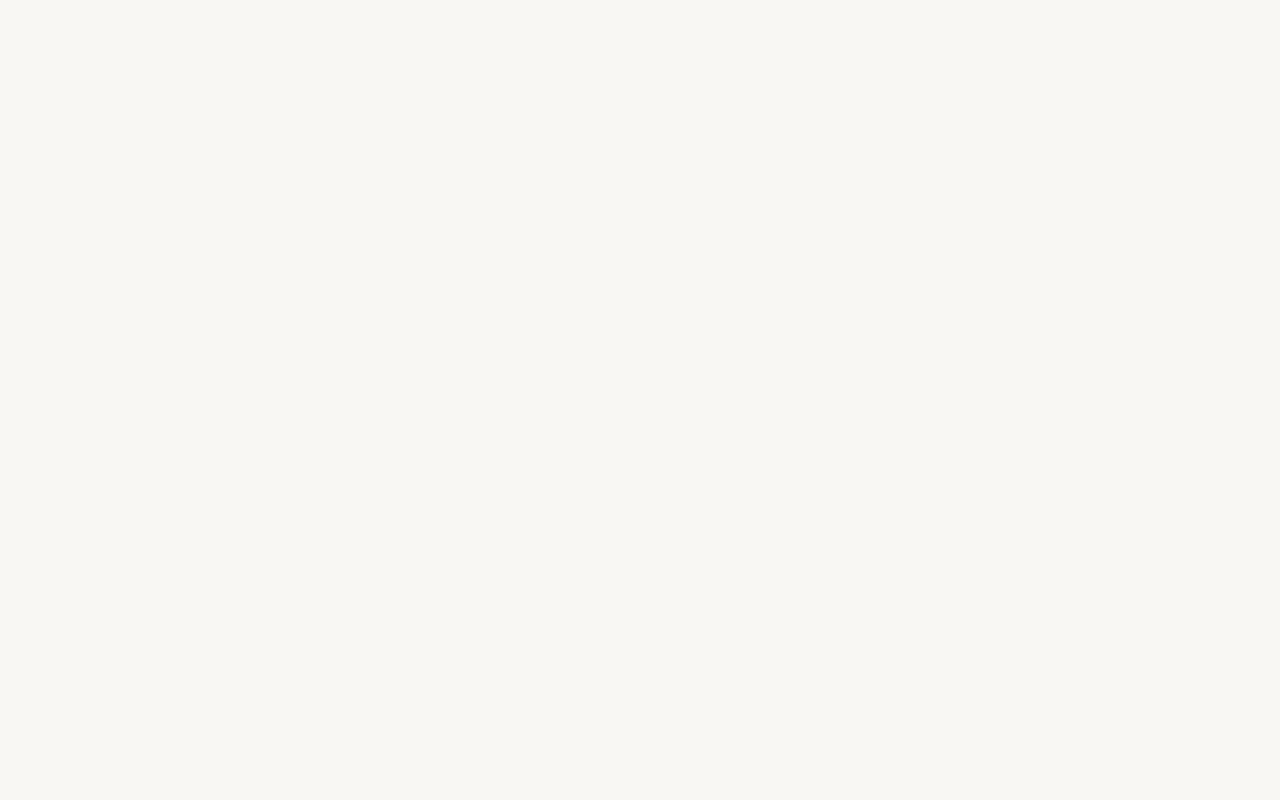
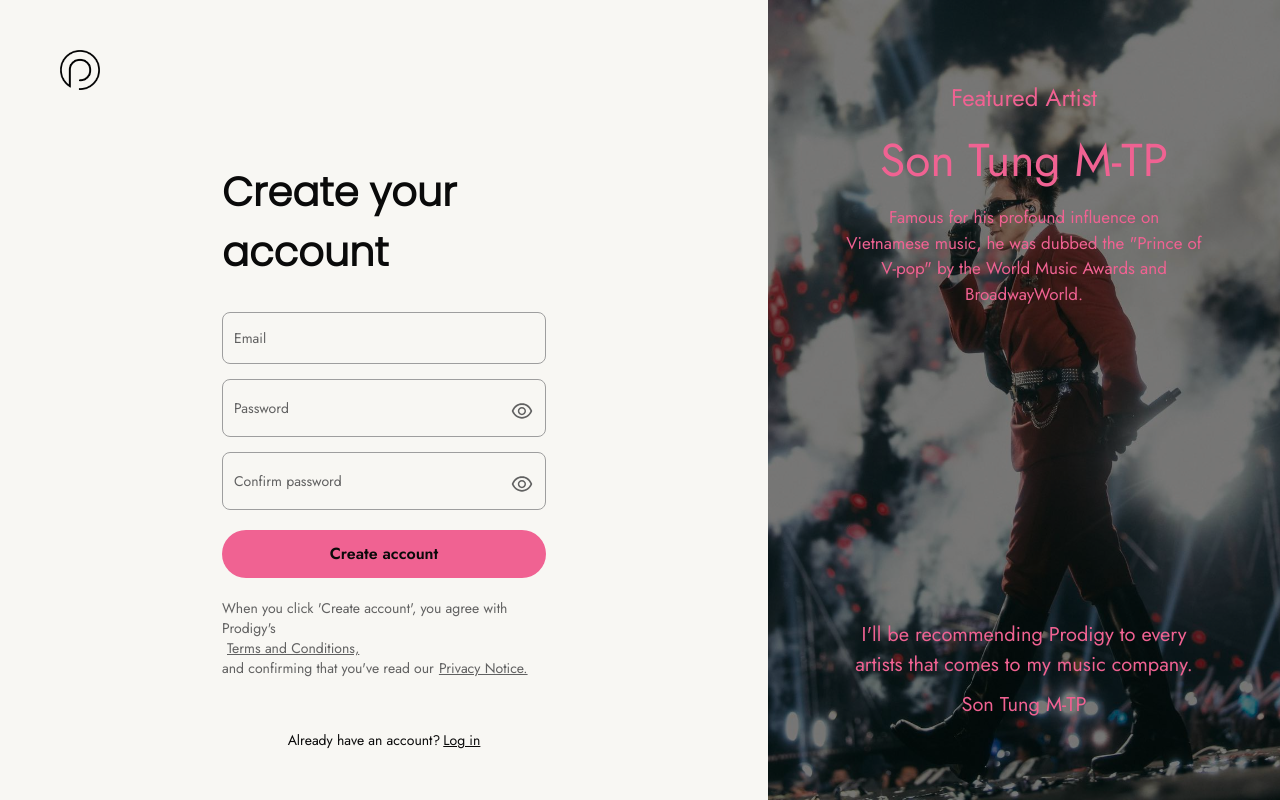
Before and after one commit to TriTruong666/Prodigy-Music-Frontend, a Next.js app: page /signup in a window 1280 px wide. Built offline with nearby package versions, Linux system fonts and the light colour scheme.

Commit message:
UI Signup Page

```diff
--- a/src/app/layout.tsx
+++ b/src/app/layout.tsx
@@ -7,6 +7,12 @@
   src: "../fonts/Jost-VariableFont_wght.ttf",
   variable: "--font-geist-jost",
   weight: "100 900",
+});
+
+const lightPoppins = localFont({
+  src: "../fonts/Poppins-Light.ttf",
+  variable: "--font-light-poppins",
+  weight: "300",
 });
 
 export const metadata: Metadata = {
@@ -22,7 +28,9 @@
   return (
     <html lang="en">
       <link rel="icon" href="prodigy-logo-dark.png" type="image/x-icon" />
-      <body className={`${geistJost.variable} antialiased`}>
+      <body
+        className={`${geistJost.variable} ${lightPoppins.variable} antialiased`}
+      >
         <ReduxProvider>{children}</ReduxProvider>
       </body>
     </html>
--- a/src/app/signup/page.tsx
+++ b/src/app/signup/page.tsx
@@ -1,9 +1,151 @@
+"use client";
 import Image from "next/image";
+import Link from "next/link";
+import { AiOutlineEye, AiOutlineEyeInvisible } from "react-icons/ai";
+import { IconContext } from "react-icons";
+// import assets
+import logo from "@/assets/prodigy-logo-light.png";
+import featuredImage from "@/assets/featured-1.jpg";
+import { useState } from "react";
+
 export default function Signup() {
+  // State to control password visibility
+  const [showPassword, setShowPassword] = useState<boolean>(false);
+  const [showConfirmPassword, setShowConfirmPassword] =
+    useState<boolean>(false);
+
+  // Toggle password visibility
+  const togglePasswordVisibility = () => setShowPassword(!showPassword);
+  const toggleConfirmPasswordVisibility = () =>
+    setShowConfirmPassword(!showConfirmPassword);
+
   return (
-    <div className="overflow-hidden relative w-screen h-screen flex">
-      <div className="w-[70%] flex flex-col justify-between px-[30px] py-[40px]"></div>
-      <div className="w-[30%] h-full"></div>
+    <div className="font-jost overflow-hidden relative w-screen h-screen flex">
+      <div className="w-[60%] flex flex-col justify-between px-[60px] py-[50px]">
+        <Link href="/">
+          <Image
+            className="object-cover md:w-[20px] md:h-[20px] lg:w-[30px] lg:h-[30px] xl:w-[40px] xl:h-[40px]"
+            alt="logo"
+            src={logo}
+            quality={50}
+          />
+        </Link>
+        <form
+          action=""
+          className="w-[50%] self-center flex flex-col gap-y-[10px]"
+        >
+          <h2 className="text-[40px] font-light_poppins font-semibold my-[20px]">
+            Create your account
+          </h2>
+          <div className="relative">
+            <input
+              type="text"
+              id="email"
+              className="block px-2.5 pb-2.5 pt-4 w-full text-base text-gray-900 bg-transparent rounded-lg border border-gray-500 appearance-none dark:text-white dark:border-gray-600 dark:focus:border-blue-500 focus:outline-none focus:ring-0 focus:border-gray-800 peer"
+              placeholder=" "
+            />
+            <label
+              htmlFor="email"
+              className="absolute text-sm text-gray-700 dark:text-gray-400 duration-300 transform -translate-y-4 scale-75 top-2 z-10 origin-[0] bg-background dark:bg-gray-900 px-2 peer-focus:px-2 peer-focus:text-black peer-focus:dark:text-black peer-placeholder-shown:scale-100 peer-placeholder-shown:-translate-y-1/2 peer-placeholder-shown:top-1/2 peer-focus:top-2 peer-focus:scale-75 peer-focus:-translate-y-4 rtl:peer-focus:translate-x-1/2 rtl:peer-focus:left-auto start-1"
+            >
+              Email
+            </label>
+          </div>
+          <IconContext.Provider value={{ color: "#616161" }}>
+            <div className="relative mt-[5px]">
+              <input
+                type={showPassword ? "text" : "password"}
+                id="password"
+                className="block px-2.5 pb-2.5 pt-4 w-full text-[20px] font-bold text-gray-900 bg-transparent rounded-lg border border-gray-500 appearance-none dark:text-white dark:border-gray-600 dark:focus:border-blue-500 focus:outline-none focus:ring-0 focus:border-gray-800 peer"
+                placeholder=" "
+              />
+              <label
+                htmlFor="password"
+                className="absolute text-sm text-gray-700 dark:text-gray-400 duration-300 transform -translate-y-4 scale-75 top-2 z-10 origin-[0] bg-background dark:bg-gray-900 px-2 peer-focus:px-2 peer-focus:text-black peer-focus:dark:text-black peer-placeholder-shown:scale-100 peer-placeholder-shown:-translate-y-1/2 peer-placeholder-shown:top-1/2 peer-focus:top-2 peer-focus:scale-75 peer-focus:-translate-y-4 rtl:peer-focus:translate-x-1/2 rtl:peer-focus:left-auto start-1"
+              >
+                Password
+              </label>
+              <div
+                className="absolute top-[20px] right-3 cursor-pointer"
+                onClick={togglePasswordVisibility}
+              >
+                {showPassword ? (
+                  <AiOutlineEyeInvisible size={24} />
+                ) : (
+                  <AiOutlineEye size={24} />
+                )}
+              </div>
+            </div>
+
+            <div className="relative mt-[5px]">
+              <input
+                type={showConfirmPassword ? "text" : "password"}
+                id="confirm_password"
+                className="block px-2.5 pb-2.5 pt-4 w-full text-[20px] font-bold text-gray-900 bg-transparent rounded-lg border border-gray-500 appearance-none dark:text-white dark:border-gray-600 dark:focus:border-blue-500 focus:outline-none focus:ring-0 focus:border-gray-800 peer"
+                placeholder=" "
+              />
+              <label
+                htmlFor="confirm_password"
+                className="absolute text-sm text-gray-700 dark:text-gray-400 duration-300 transform -translate-y-4 scale-75 top-2 z-10 origin-[0] bg-background dark:bg-gray-900 px-2 peer-focus:px-2 peer-focus:text-black peer-focus:dark:text-black peer-placeholder-shown:scale-100 peer-placeholder-shown:-translate-y-1/2 peer-placeholder-shown:top-1/2 peer-focus:top-2 peer-focus:scale-75 peer-focus:-translate-y-4 rtl:peer-focus:translate-x-1/2 rtl:peer-focus:left-auto start-1"
+              >
+                Confirm password
+              </label>
+              <div
+                className="absolute top-[20px] right-3 cursor-pointer"
+                onClick={toggleConfirmPasswordVisibility}
+              >
+                {showConfirmPassword ? (
+                  <AiOutlineEyeInvisible size={24} />
+                ) : (
+                  <AiOutlineEye size={24} />
+                )}
+              </div>
+            </div>
+          </IconContext.Provider>
+          <button className="py-[12px] px-[20px] rounded-full bg-pink-300 my-[10px] font-semibold hover:bg-opacity-70">
+            Create account
+          </button>
+          <div className="flex flex-wrap items-center text-sm text-gray-700">
+            <p>When you click 'Create account', you agree with Prodigy's</p>
+            <p className="underline ml-[5px] cursor-pointer">
+              Terms and Conditions,
+            </p>
+            <p className="">and confirming that you've read our</p>
+            <p className="underline ml-[5px] cursor-pointer">Privacy Notice.</p>
+          </div>
+        </form>
+        <div className="self-center flex gap-x-[3px]">
+          <p className="text-sm">Already have an account?</p>
+          <Link href="/login">
+            <p className="underline text-sm">Log in</p>
+          </Link>
+        </div>
+      </div>
+      <div className="w-[40%] relative h-full">
+        <Image
+          src={featuredImage}
+          className="w-full h-full object-cover"
+          alt="featured artist"
+        />
+        <div className="absolute z-10 inset-0 w-full h-full bg-black bg-opacity-50 flex flex-col justify-between items-center py-[80px]">
+          <div className="flex flex-col items-center w-[70%] gap-y-[10px]">
+            <p className="text-pink-300 text-[24px]">Featured Artist</p>
+            <p className="text-pink-300 text-[46px]">Son Tung M-TP</p>
+            <p className="text-center text-pink-300 text-[17px]">
+              Famous for his profound influence on Vietnamese music, he was
+              dubbed the "Prince of V-pop" by the World Music Awards and
+              BroadwayWorld.
+            </p>
+          </div>
+          <div className="flex flex-col items-center w-[70%] gap-y-[10px]">
+            <p className="text-pink-300 text-center text-[20px]">
+              I'll be recommending Prodigy to every artists that comes to my
+              music company.
+            </p>
+            <p className="text-pink-300 text-[20px]">Son Tung M-TP</p>
+          </div>
+        </div>
+      </div>
     </div>
   );
 }
--- a/tailwind.config.ts
+++ b/tailwind.config.ts
@@ -15,6 +15,7 @@
       },
       fontFamily: {
         jost: ['var(--font-geist-jost)'],
+        light_poppins: ['var(--font-light-poppins)'],
       },
       fontWeight: {
         500: '500',
```
Also changed, not shown: src/assets/featured-1.jpg (added), src/assets/featured-2.jpg (added).
